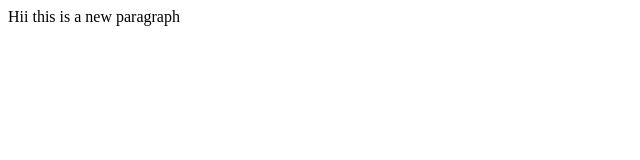
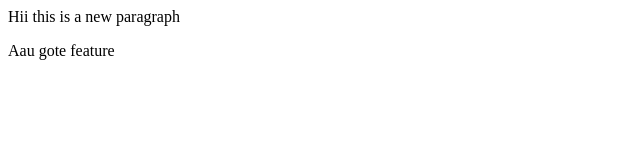
Before and after one commit to papumaharana/demo1, a plain HTML site: page index.html in a window 1280 px wide. Shown: the full height of the page, 0-640 px from the left. Drawn offline with Linux system fonts and the light colour scheme.

Commit message:
Added feature

```diff
--- a/index.html
+++ b/index.html
@@ -1 +1,2 @@
 <p>Hii this is a new paragraph</p>
+<p>Aau gote feature</p>
```
